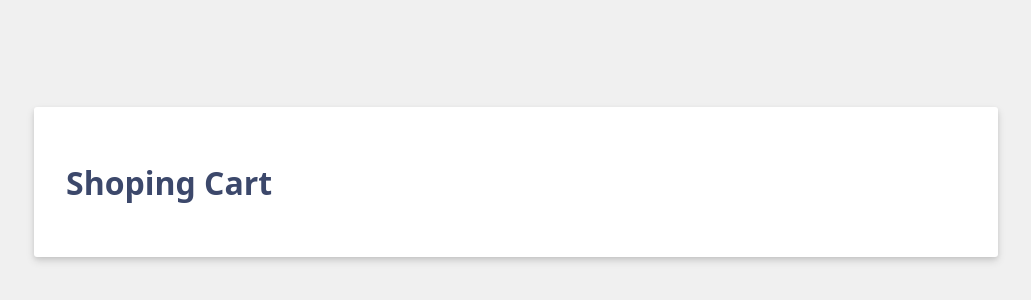
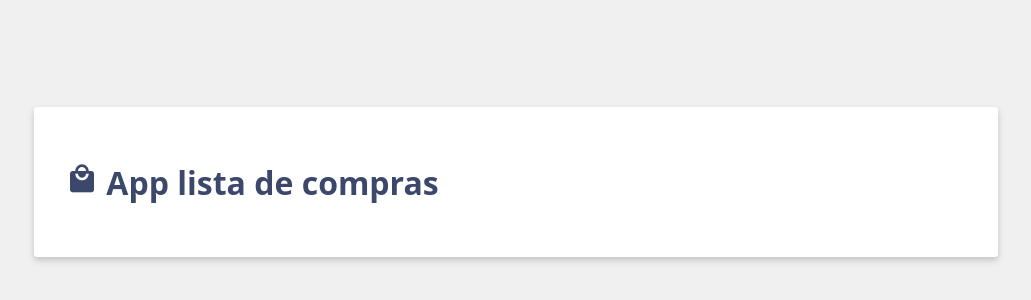
Before and after one commit to laloocolin10/DADM-2024B, a Vue app: page / in a window 1280 px wide. Shown: the part 218-518 px from the top of the page, without its empty margins (124-1155 px from the left). Built offline with nearby package versions, Linux system fonts and the light colour scheme.

Commit message:
*FEAT: App Add a header and an Icon

```diff
--- a/index.html
+++ b/index.html
@@ -1,9 +1,10 @@
-<!DOCTYPE html>
+<!doctype html>
 <html lang="en">
   <head>
-    <meta charset="UTF-8">
-    <link rel="icon" href="/favicon.ico">
-    <meta name="viewport" content="width=device-width, initial-scale=1.0">
+    <meta charset="UTF-8" />
+    <link rel="icon" href="/favicon.ico" />
+    <meta name="viewport" content="width=device-width, initial-scale=1.0" />
+    <link rel="stylesheet" href="https://fonts.googleapis.com/icon?family=Material+Icons">
     <title>Vite App</title>
   </head>
   <body>
--- a/src/App.vue
+++ b/src/App.vue
@@ -1,12 +1,18 @@
 <script setup>
-
+import { ref } from 'vue'
+//modelo
+const header = ref('App lista de compras')
 </script>
 
 <template>
- <h1>
-  Shoping Cart
- </h1>
- </template>
+  <h1>
+    <i class="material-icons shopping-cart-icon">local_mall</i>
+    {{ header }}
+  </h1>
+</template>
 
 <style scoped>
+.shopping-cart-icon {
+  font-size: 2rem;
+}
 </style>
```
